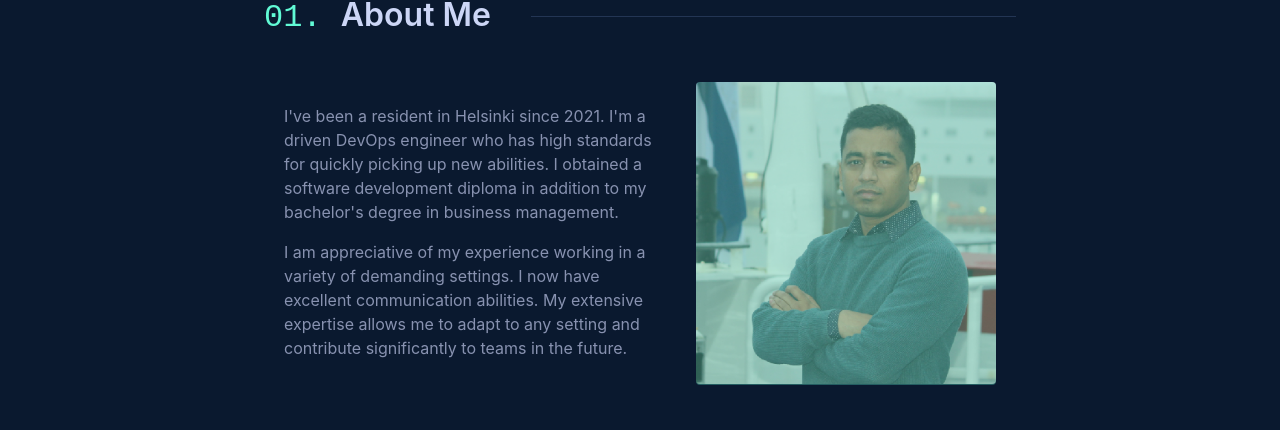
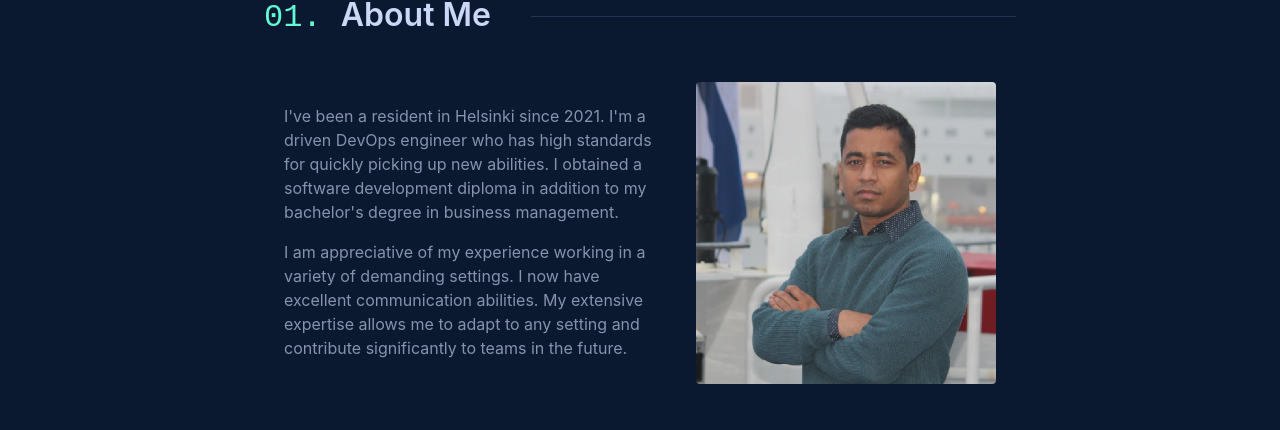
Before and after one commit to farid555/portfolio-v1, a React (Vite) app: page / in a window 1280 px wide. Shown: the part 809-1239 px from the top of the page. Built offline with nearby package versions, Linux system fonts and the light colour scheme.

Commit message:
Update About.jsx

```diff
--- a/src/components/About/About.jsx
+++ b/src/components/About/About.jsx
@@ -29,7 +29,6 @@ const About = () => {
               <div className="filter filter-red">
                 <img className="rounded-[4px]" src="farid.png" alt="" />
               </div>
-              <div className="face hover:hidden front"></div>
             </div>
           </div>
         </div>
```
